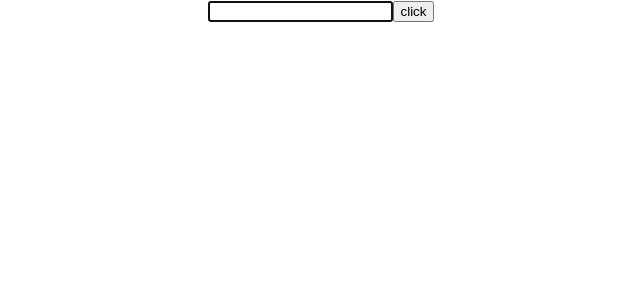
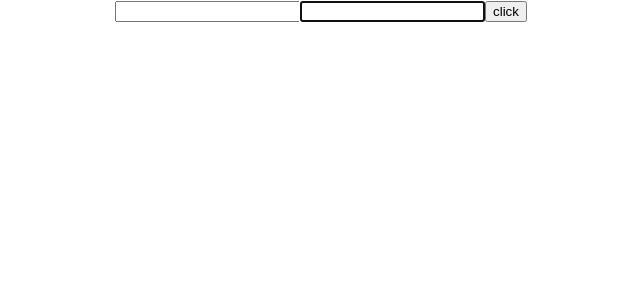
Before and after one commit to R4m21/ReactJs, a React (Create React App) app: page / in a window 1280 px wide. Shown: the top 300 px of the page, without its empty margins (319-959 px from the left). Built offline with nearby package versions, Linux system fonts and the light colour scheme.

Commit message:
callback ref to acess the DOM

```diff
--- a/src/components/RefsDemo.js
+++ b/src/components/RefsDemo.js
@@ -5,11 +5,18 @@
         super(props)
 
         this.inputRef = React.createRef()
+        this.cbRef = null
+        this.setCbRef =  element => {
+            this.cbRef = element
+        }
     }
 
     componentDidMount(){
-        this.inputRef.current.focus()
-        console.log(this.inputRef);
+        if(this.cbRef){
+            this.cbRef.focus()
+        }
+        // this.inputRef.current.focus()
+        // console.log(this.inputRef);
     }
 
     clickHandler = () => {
@@ -19,6 +26,7 @@
         return (
             <div>
                 <input type="text" name="" id="" ref={this.inputRef}/>
+                <input type="text" name="" id="" ref={this.setCbRef}/>
                 <button onClick={this.clickHandler}>click</button>
             </div>
         )
```
